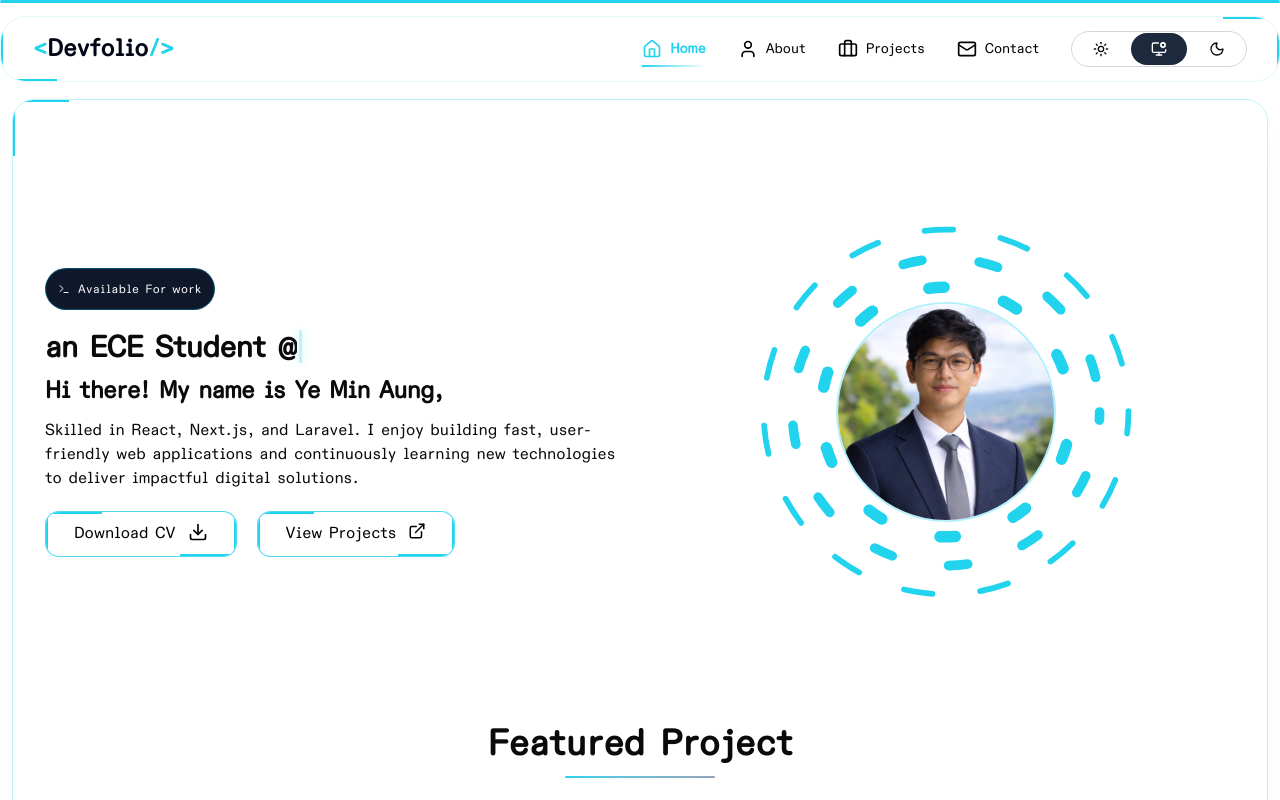
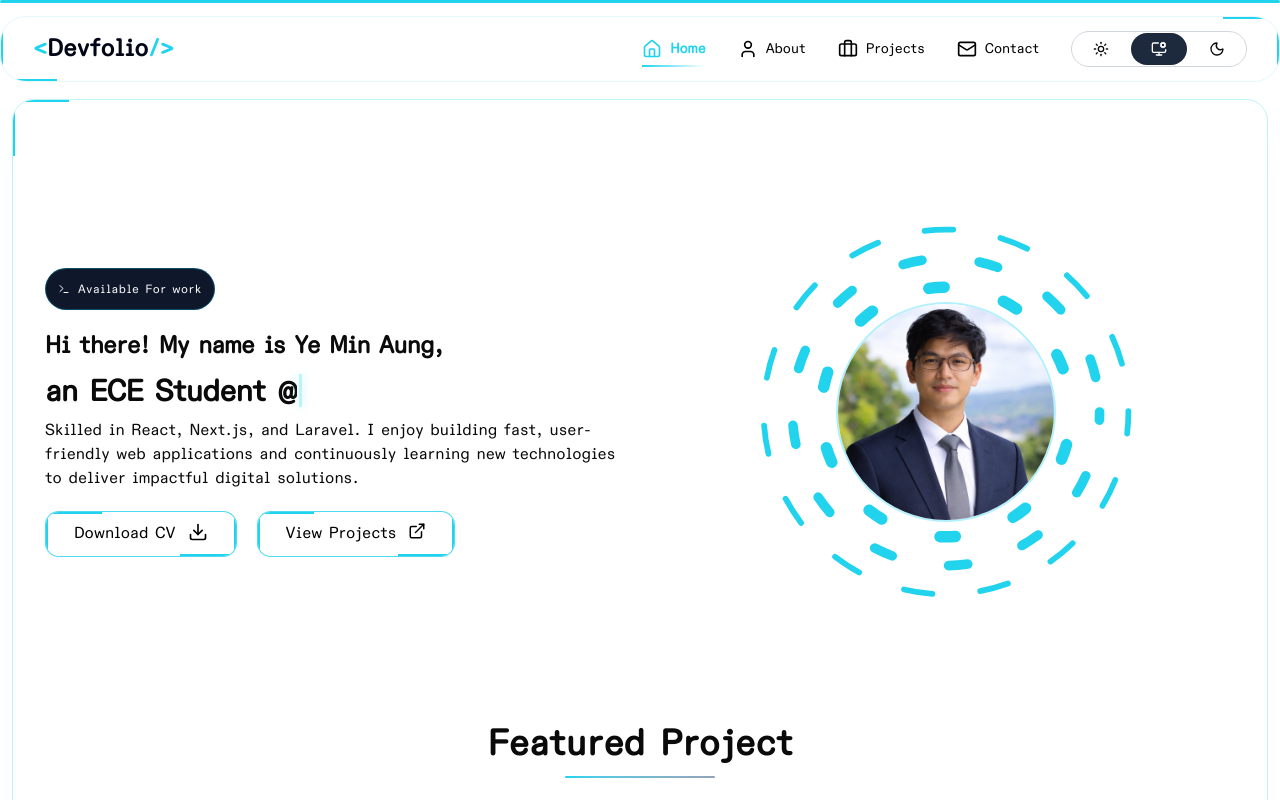
Before and after one commit to mryeminaung/devfolio, a Next.js app: page / in a window 1280 px wide. Shown: the top 800 px of the page. Built offline with nearby package versions, Linux system fonts and the light colour scheme.

Commit message:
update README.md and change typewriter text

```diff
--- a/features/home/components/hero-info.tsx
+++ b/features/home/components/hero-info.tsx
@@ -15,14 +15,14 @@ export default function HeroInfo() {
 			</Badge>
 
 			<div className="space-y-3">
+				<p className="text-md md:text-xl lg:text-2xl font-semibold tracking-tight">
+					Hi there! My name is Ye Min Aung,
+				</p>
 				<h1 className="text-xl md:text-2xl lg:text-3xl font-bold gap-x-2 tracking-tight flex">
 					<Typewriter
 						words={["a Junior Web Developer", "an ECE Student @ MIIT"]}
 					/>
 				</h1>
-				<p className="text-md md:text-xl lg:text-2xl font-semibold tracking-tight">
-					Hi there! My name is Ye Min Aung,
-				</p>
 
 				<p className="text-sm lg:text-base">
 					Skilled in React, Next.js, and Laravel. I enjoy building fast,
```
Also changed, not shown: 1 other file (tests, documents, lock files or other folders).
